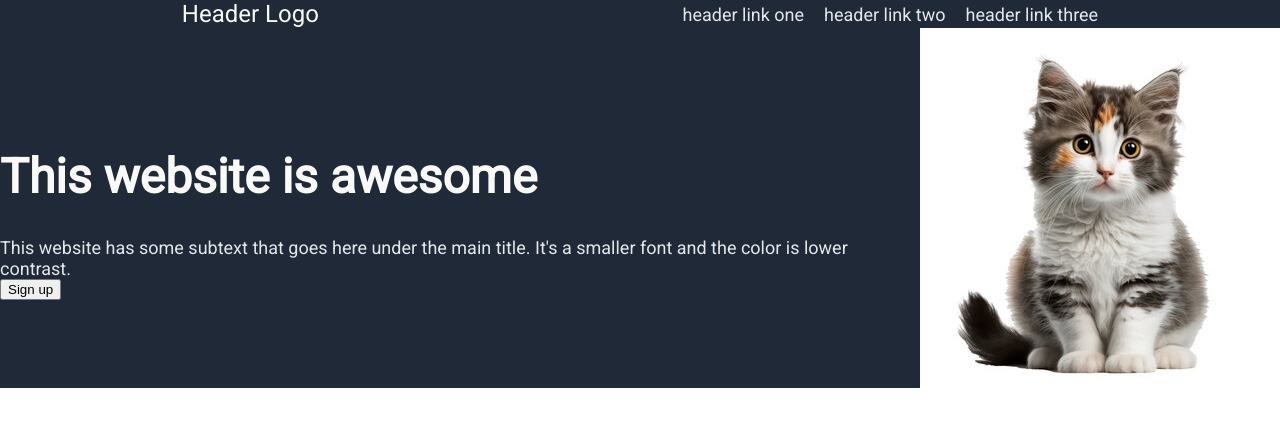
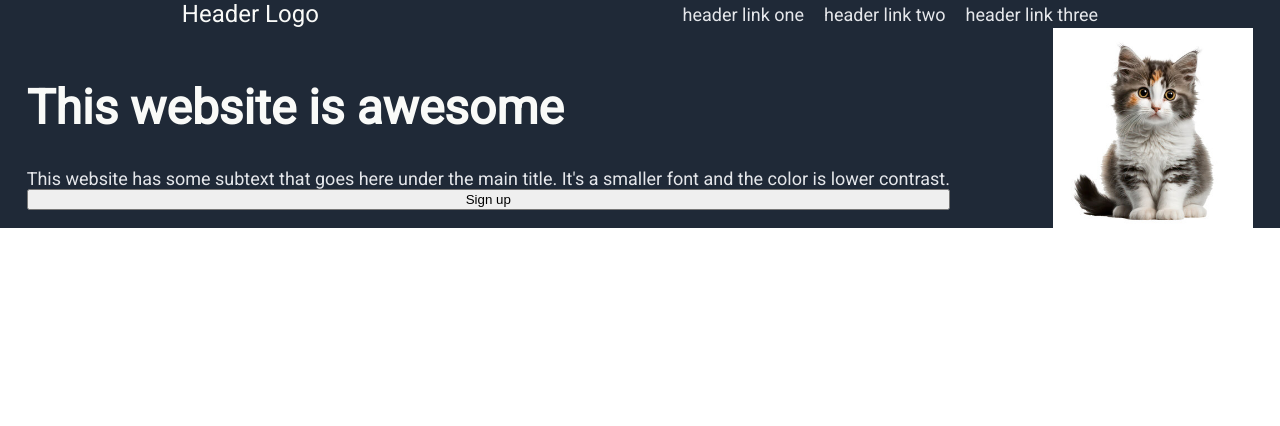
Before and after one commit to superpeanut420/landing-page, a plain HTML site: page index.html in a window 1280 px wide. Drawn offline with Linux system fonts and the light colour scheme.

Commit message:
git fiasco fixing and more banging head with kitty image.

```diff
--- a/styles.css
+++ b/styles.css
@@ -28,7 +28,18 @@ h1 {
 .head-subtext-button-container {
     display:flex;
     align-items: center;
-    justify-content: space-around;
+    justify-content:space-around;
+    gap:50px;
+}
+
+.left-container {
+    display:flex;
+    flex-direction: column;
+}
+
+img {
+    max-width: 200px;
+    height: auto;
 }
 
 .link-logo-container {
```
Also changed, not shown: 01.png (added), 02.png (added).
